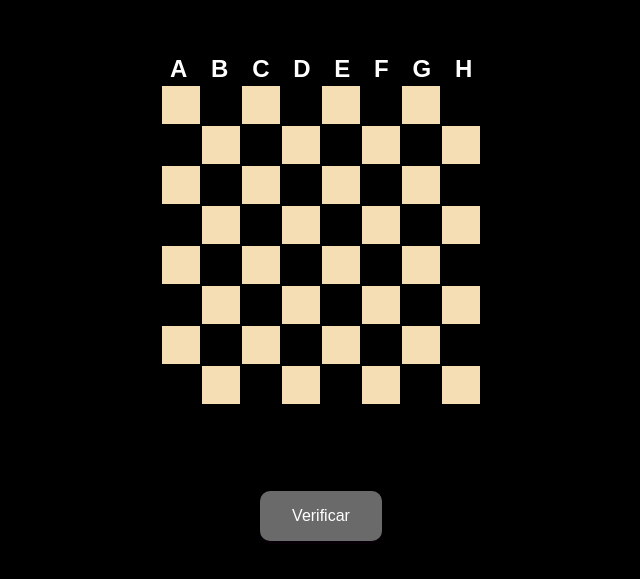
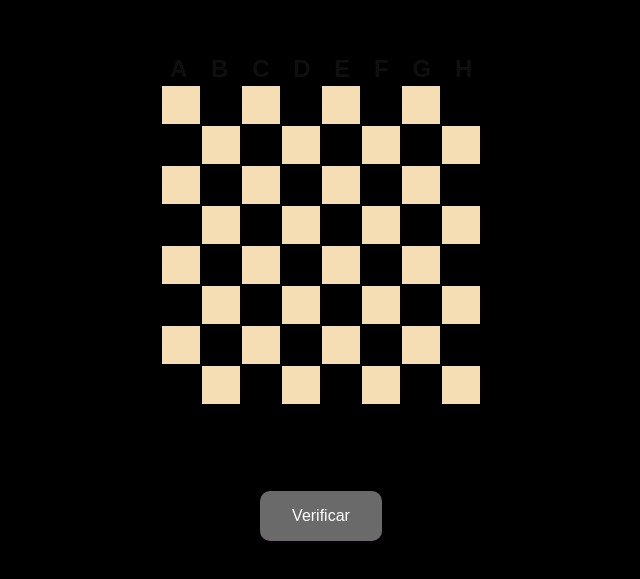
Before and after one commit to Yagotrindade/Guess_the_password, a plain HTML site: page index.html in a window 1280 px wide. Shown: the part 189-768 px from the top of the page, without its empty margins (319-959 px from the left). Drawn offline with Linux system fonts and the light colour scheme.

Commit message:
update colors on h1

```diff
--- a/resouces/css/styles.css
+++ b/resouces/css/styles.css
@@ -46,7 +46,7 @@ p{
     text-align: center;
     font-size: 1.5rem;
     letter-spacing: .99em;
-    color: rgb(255, 255, 255);
+    color: rgba(36, 36, 36, 0.425);
 }
 
 h1{
```
